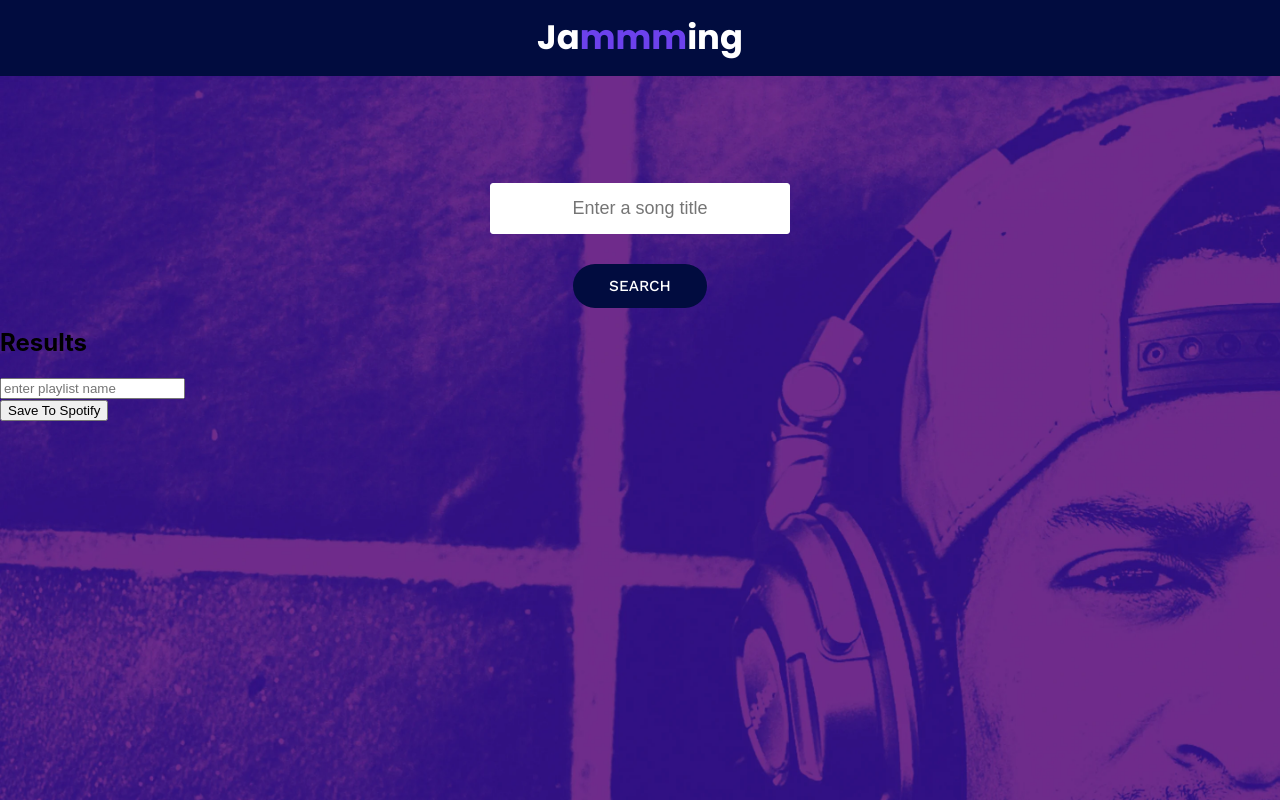
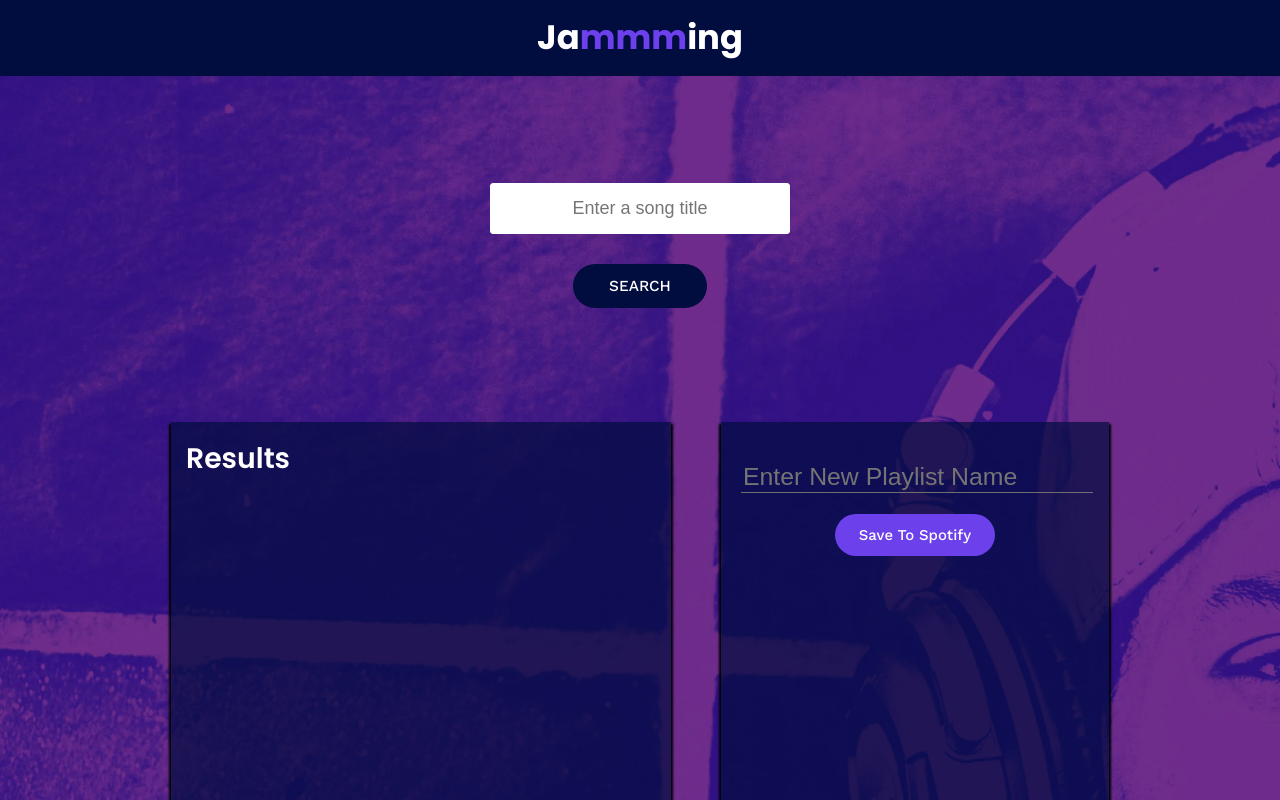
Before and after one commit to techStarZx/jamming, a React (Create React App) app: page / in a window 1280 px wide. Shown: the top 800 px of the page. Built offline with nearby package versions, Linux system fonts and the light colour scheme.

Commit message:
Add Styling to SearchResults & Playlist

```diff
--- a/src/components/App/App.js
+++ b/src/components/App/App.js
@@ -15,6 +15,7 @@ function App({ trackListForResults, trackListForPlaylist, playlistName, handleCl
         handleChangeSearchInput={handleChangeSearchInput}
         searchTerm={searchTerm}
       />
+      <main>
       <SearchResultsContainer
         trackList={trackListForResults}
         handleClickAddButton={handleClickAddButton}
@@ -26,6 +27,7 @@ function App({ trackListForResults, trackListForPlaylist, playlistName, handleCl
         handleChangePlaylistNameInput={handleChangePlaylistNameInput}
         handleClickSavePlaylistButton={handleClickSavePlaylistButton}
       />
+      </main>
     </div>
   );
 }
--- a/src/components/App/App.module.css
+++ b/src/components/App/App.module.css
@@ -1,6 +1,14 @@
 .app {
     background-image: url('./background_photo_desktop.webp');
-    height: 100vh;
+    height: 100%;
     background-size: cover;
 
 }
+
+main {
+    display: flex;
+    justify-content: center;
+    margin-top: 114px;
+    gap: 50px;
+    padding-bottom: 142px;
+}
--- a/src/components/Header/Header.module.css
+++ b/src/components/Header/Header.module.css
@@ -1,4 +1,4 @@
-@import url('https://fonts.googleapis.com/css2?family=Poppins:ital,wght@0,100;0,200;0,300;0,400;0,500;0,600;0,700;0,800;0,900;1,100;1,200;1,300;1,400;1,500;1,600;1,700;1,800;1,900&display=swap');
+
 
 h1 {
     background-color: rgb(1, 12, 63);
--- a/src/components/Playlist/Playlist.js
+++ b/src/components/Playlist/Playlist.js
@@ -1,12 +1,13 @@
 import React from 'react';
 import {TracklistContainer} from '../Tracklist/TracklistContainer';
+import styles from './Playlist.module.css';
 
 function Playlist({ playlistName, trackList, handleClickRemoveButton, handleChangePlaylistNameInput, handleClickSavePlaylistButton }) {
     return (
-        <div className='playlistContainer'>
+        <div className={styles.playlist}>
             <input
                 type='text'
-                placeholder='enter playlist name'
+                placeholder='Enter New Playlist Name'
                 value={playlistName}
                 onChange={handleChangePlaylistNameInput}
                 onKeyDown={event => {
@@ -15,8 +16,8 @@ function Playlist({ playlistName, trackList, handleClickRemoveButton, handleChan
                     }
                 }}
             />
-            <TracklistContainer  trackList = {trackList} buttonText="Remove" handleClickButton={handleClickRemoveButton} />
-            <button onClick={handleClickSavePlaylistButton}>Save To Spotify</button>
+            <TracklistContainer  trackList = {trackList} buttonText="-" handleClickButton={handleClickRemoveButton} />
+            <button onClick={handleClickSavePlaylistButton} className={styles.saveBtn}>Save To Spotify</button>
         </div>
     );
 }
--- /dev/null
+++ b/src/components/Playlist/Playlist.module.css
@@ -0,0 +1,40 @@
+.playlist {
+    width: 348px;
+    height: 900px;
+    padding: 40px 20px;
+    overflow-y: auto;
+    background-color: rgba(1, 12, 63, 0.7);
+    box-shadow: 0 4px 2px 2px #000000;
+}
+
+.playlist input {
+    width: 100%;
+    border: 0;
+    outline: 0;
+    background: transparent;
+    border-bottom: 1px solid #6f6f6f;
+    font-size: 1.55rem;
+    color: #fff;
+}
+
+.playlist .saveBtn {
+    cursor: pointer;
+    width: 10rem;
+    margin-top: 1.27rem;
+    font-size: 14.94px;
+    font-weight: 500;
+    font-family: "Work Sans", sans-serif;
+    color: #fff;
+    background-color: #6c41ec;
+    transition: background-color .25s;
+    border: 0;
+    padding: .77rem;
+    border-radius: 54px;
+    display: block;
+    margin-left: auto;
+    margin-right: auto;
+}
+
+.playlist .saveBtn:hover {
+    background-color: rgba(108, 65, 233, .7);
+}
--- a/src/components/SearchResults/SearchResults.js
+++ b/src/components/SearchResults/SearchResults.js
@@ -1,11 +1,12 @@
 import React from 'react';
 import {TracklistContainer} from '../Tracklist/TracklistContainer';
+import styles from './SearchResults.module.css';
 
 function SearchResults({trackList, handleClickAddButton}) {
     return (
-        <div className='results'>
-            <h2>Results</h2>
-            <TracklistContainer  trackList = {trackList} handleClickButton={handleClickAddButton} buttonText="Add" />
+        <div className={styles.searchResult}>
+            <h2 className={styles.h2}>Results</h2>
+            <TracklistContainer  trackList = {trackList} handleClickButton={handleClickAddButton} buttonText="+" />
         </div>
     );
 }
--- /dev/null
+++ b/src/components/SearchResults/SearchResults.module.css
@@ -0,0 +1,16 @@
+.searchResult {
+    width: 470px;
+    height: 950px;
+    padding: 15px;
+    overflow-y: auto;
+    background-color: rgba(1, 12, 63, 0.7);
+    box-shadow: 0 4px 2px 2px #000000;
+}
+
+.h2 {
+    font-family: 'Poppins', sans-serif;
+    font-size: 1.77rem;
+    color: #fff;
+    margin: 0;
+    font-weight: 600;
+}
--- a/src/components/Track/Track.js
+++ b/src/components/Track/Track.js
@@ -1,21 +1,23 @@
 import React from "react";
+import styles from './Track.module.css';
 
-function Track({name, artist, album, id, handleClickButton, buttonText, indexOfTrack}) {
+function Track({ name, artist, album, id, handleClickButton, buttonText, indexOfTrack }) {
     return (
         <div
-            className='trackContainer'
+            className={styles.track}
             key={`track${id}`}
         >
-            <p key='name'>{name}</p>
-            <p key='artist'>{artist}</p>
-            <p key='album'>{album}</p>
+            <div className="trackInfo">
+                <h3>{name}</h3>
+                <p>{artist} | {album}</p>
+            </div>
             <button
-              id={indexOfTrack}
-              onClick={handleClickButton}>
-              {buttonText}
+                id={indexOfTrack}
+                onClick={handleClickButton}>
+                {buttonText}
             </button>
         </div>
-        );
+    );
 }
 
-export {Track};
+export { Track };
--- /dev/null
+++ b/src/components/Track/Track.module.css
@@ -0,0 +1,35 @@
+.track {
+    color: #fff;
+    border-bottom: 1px solid rgba(256, 256, 256, .8);
+    font-family: "Work Sans", sans-serif;
+    padding: 19px 5px;
+    display: flex;
+    justify-content: space-between;
+}
+
+.track h3 {
+    margin: 0;
+    margin-bottom: .22rem;
+    font-size: 18px;
+    font-weight: 500;
+}
+
+.track p {
+    margin: 0;
+    font-size: 14.94px;
+    font-weight: 300;
+}
+
+.track button {
+    cursor: pointer;
+    color: #fff;
+    background-color: transparent;
+    font-size: 18.9px;
+    font-weight: 500;
+    border: none;
+    transition: color .25s;
+}
+
+.track button:hover {
+    color: rgba(265, 265, 265, .5);
+}
--- a/src/components/customFonts.css
+++ b/src/components/customFonts.css
@@ -1 +1,3 @@
 @import url('https://fonts.googleapis.com/css2?family=Work+Sans:ital,wght@0,100..900;1,100..900&display=swap');
+
+@import url('https://fonts.googleapis.com/css2?family=Poppins:ital,wght@0,100;0,200;0,300;0,400;0,500;0,600;0,700;0,800;0,900;1,100;1,200;1,300;1,400;1,500;1,600;1,700;1,800;1,900&display=swap');
```
